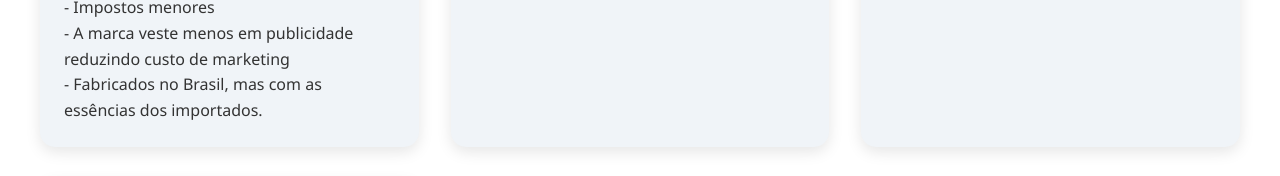
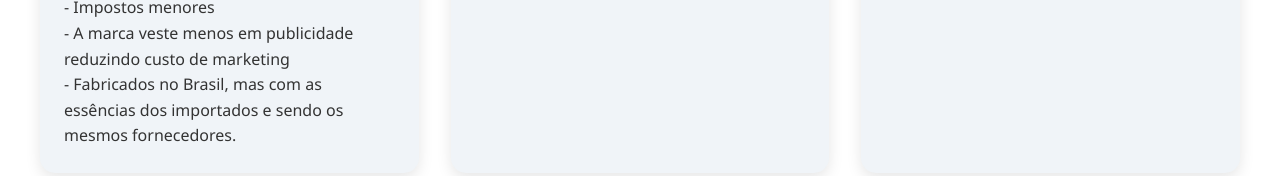
Before and after one commit to Menephyl/amakha_filipe, a plain HTML site: page index.html in a window 1280 px wide. Shown: the part 3395-3571 px from the top of the page. Drawn offline with Linux system fonts and the light colour scheme.

Commit message:
html list item

```diff
--- a/index.html
+++ b/index.html
@@ -741,7 +741,8 @@
                             <li>- Frascos menos sofisticados                            </li>
                             <li>- Impostos menores</li>
                             <li>- A marca veste menos em publicidade reduzindo custo de marketing</li>
-                            <li>- Fabricados no Brasil, mas com as essências dos importados.</li>
+                            <li>- Fabricados no Brasil, mas com as essências dos importados e sendo os mesmos fornecedores.</li>
+
                             </ul>
                         </p>
                     </div>
```
